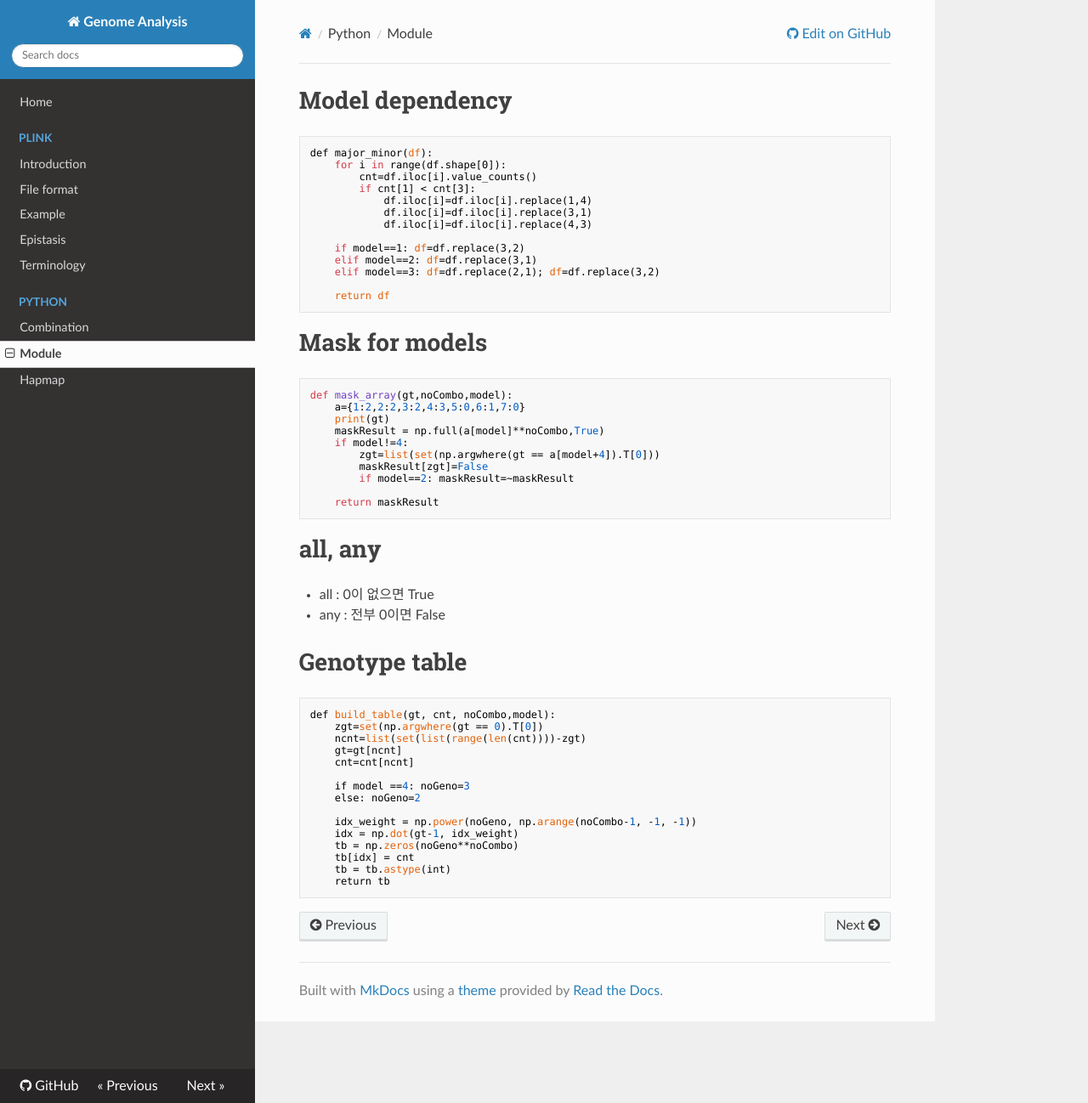
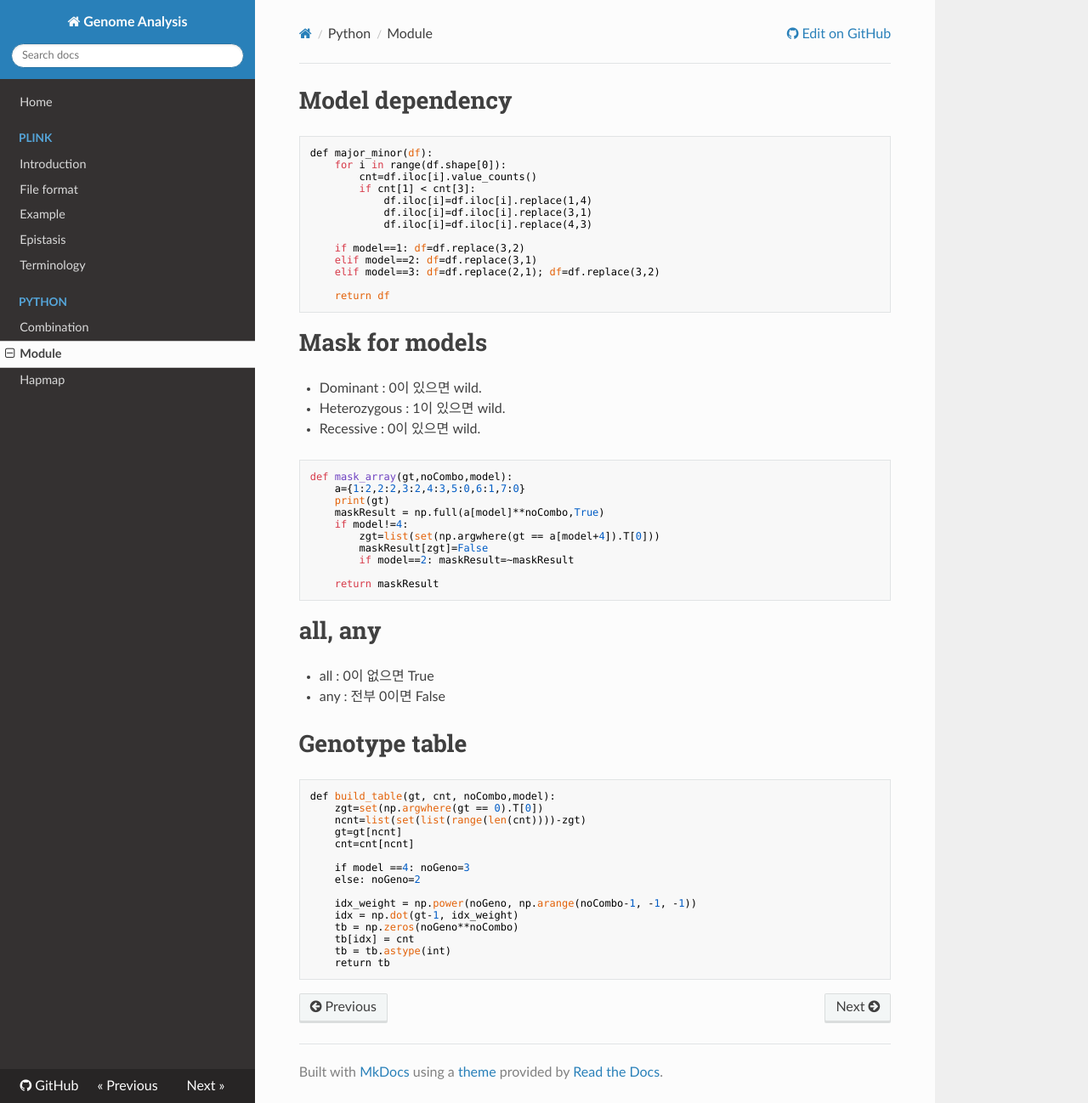
Before and after one commit to WonyoungCho/plink, an MkDocs documentation site: the page built from docs/module.md, in a window 1280 px wide and 1298 px high. Shown: the whole window at 85% size. Built offline with MkDocs 1.6.1, drawn with Linux system fonts in a browser that asks for light colours; nearby versions of some CDN libraries; old or Windows-style settings are respelled for this version of MkDocs.

Commit message:
Update module.md

````diff
--- a/docs/module.md
+++ b/docs/module.md
@@ -16,6 +16,10 @@ def major_minor(df):
 ```
 
 # Mask for models
+- Dominant : 0이 있으면 wild.
+- Heterozygous : 1이 있으면 wild.
+- Recessive : 0이 있으면 wild.
+
 ```
 def mask_array(gt,noCombo,model):
     a={1:2,2:2,3:2,4:3,5:0,6:1,7:0}
````
